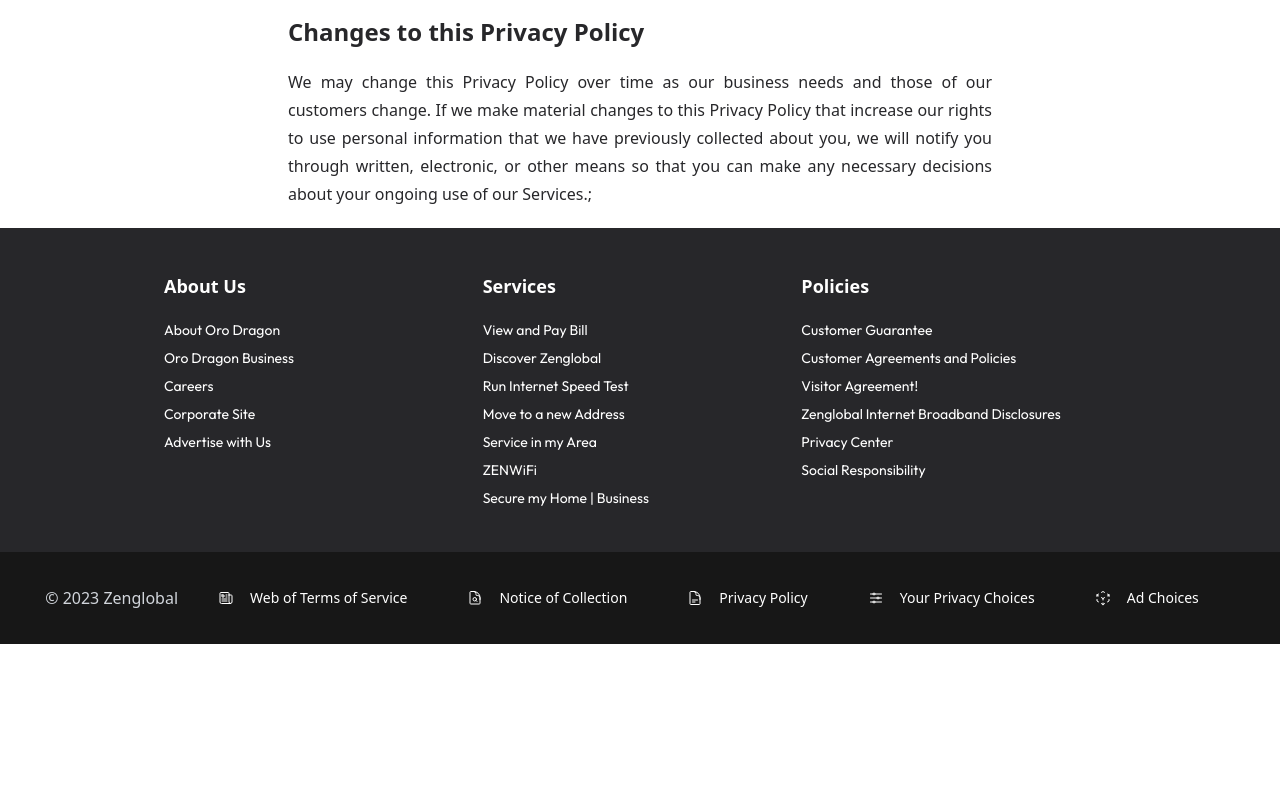
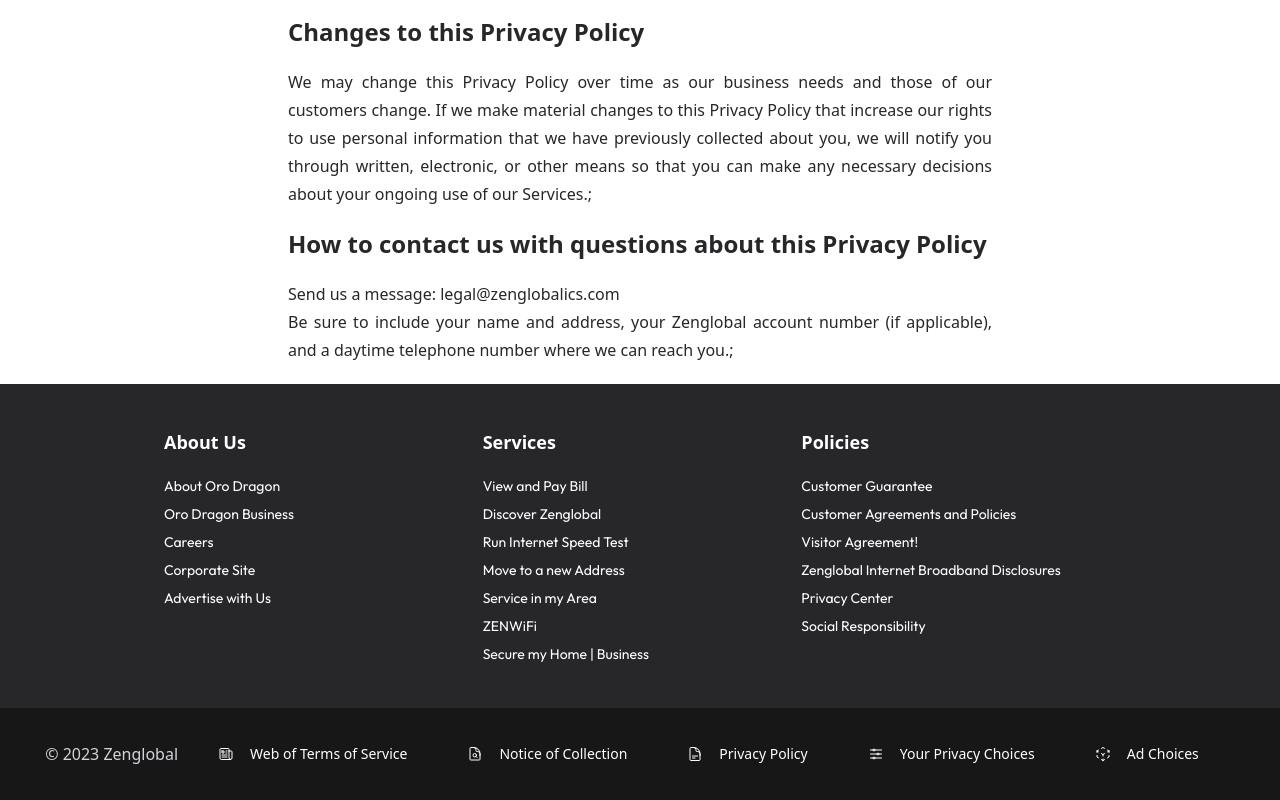
Before and after one commit to KleKlai/zenglobalofficialwebsite, a Next.js app: page /privacy-policy in a window 1280 px wide. Shown: the part 3833-4633 px from the top of the page. Before the commit the page ends 4477 px from the top, so only its background shows below. Built offline with nearby package versions, Linux system fonts and the light colour scheme.

Commit message:
feat(privacy-policy): added content

```diff
--- a/app/ui/privacy-policy/content.tsx
+++ b/app/ui/privacy-policy/content.tsx
@@ -322,14 +322,14 @@
           Although we take the responsibility of safeguarding your personal
           information seriously, no security measures are 100% effective and we
           cannot guarantee that these practices will prevent every unauthorized
-          attempt to access, use, or disclose your information. Comcast also
+          attempt to access, use, or disclose your information. Zenglobal also
           takes additional steps to increase the security and reliability of
           customer communications. We do not read your outgoing or incoming
           email, file attachments, video mail, private chat, or instant
           messages. However, we (along with our service providers) use software
           and hardware tools to help prevent and block "spam" emails, viruses,
           spyware, and other harmful or unwanted communications and programs
-          from being sent and received over Comcast.net email and the Comcast
+          from being sent and received over Zenglobal.net email and the Zenglobal
           Services. To help protect you and the Services against these harmful
           or unwanted communications and programs, these tools may automatically
           scan your emails, video mails, instant messages, file attachments, and
@@ -367,6 +367,14 @@
           through written, electronic, or other means so that you can make any
           necessary decisions about your ongoing use of our Services.
         </ParagraphText>
+        <ParagraphTitle title="How to contact us with questions about this Privacy Policy" />
+        <ParagraphText>
+          Send us a message: legal@zenglobalics.com
+          <br />
+          Be sure to include your name and address, your Zenglobal account
+          number (if applicable), and a daytime telephone number where we can
+          reach you.
+        </ParagraphText>
       </div>
     </div>
   );
```
